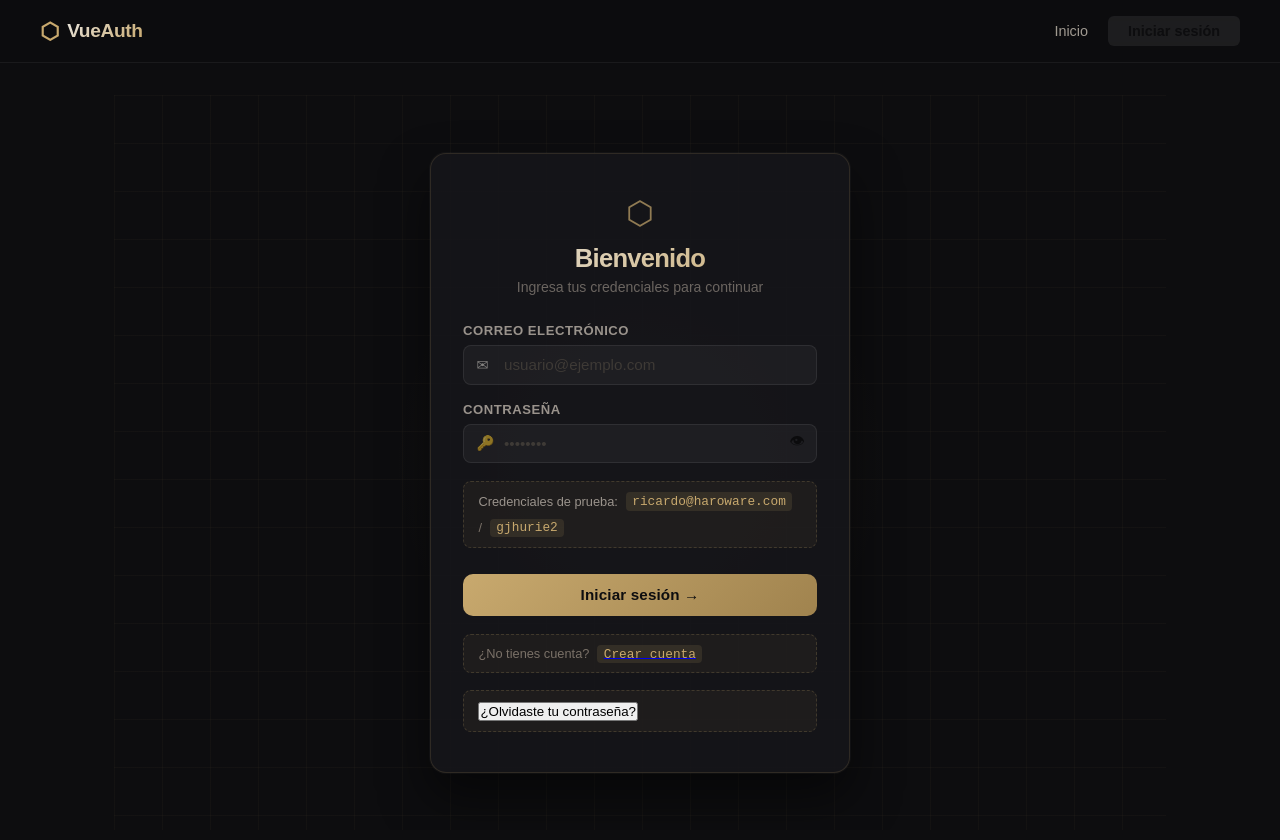
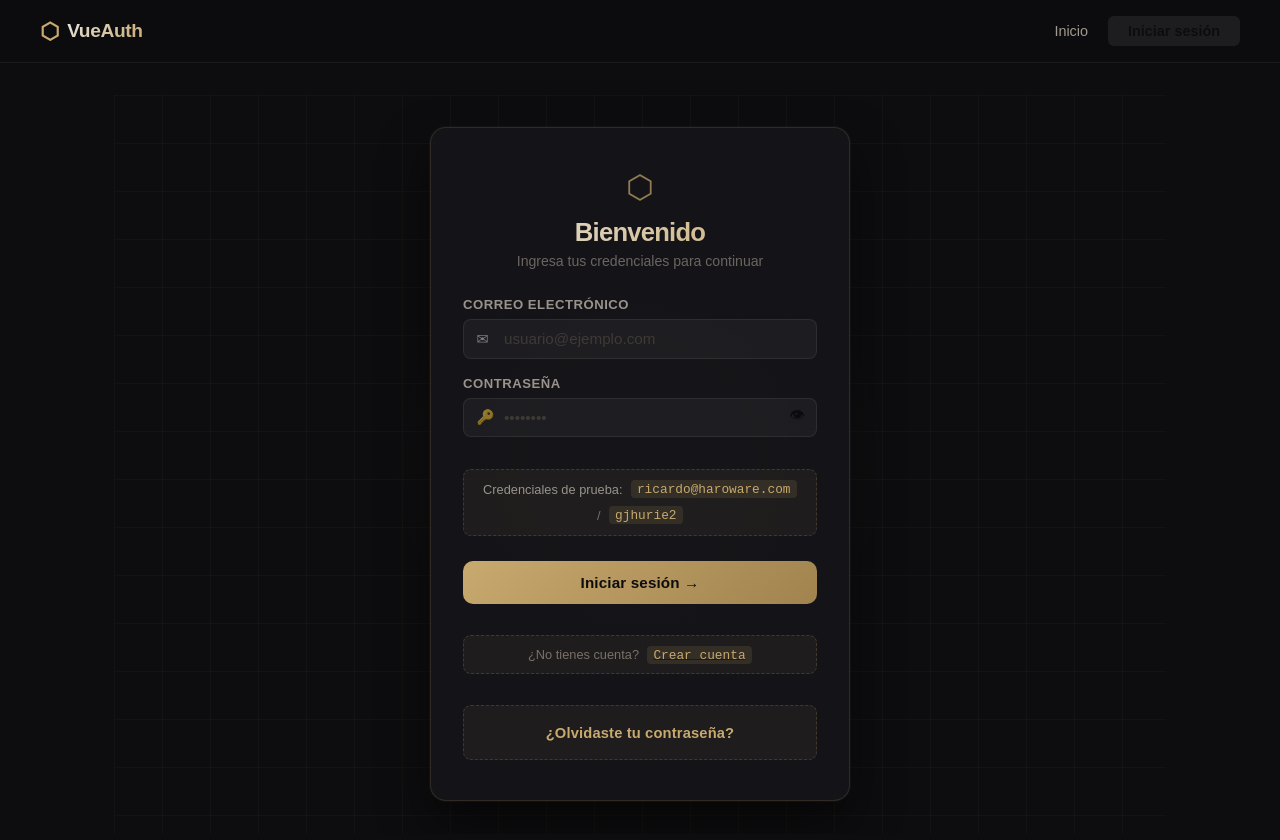
Before and after one commit to Skianyan/Vue-login, a Vue app: page /login in a window 1280 px wide. Shown: the top 840 px of the page. Built offline with nearby package versions, Linux system fonts and the light colour scheme.

Commit message:
fixed pass reset, add styles, add reset cooldown

```diff
--- a/src/views/LoginView.vue
+++ b/src/views/LoginView.vue
@@ -126,8 +126,10 @@
             </div>
           </div>
 
-          <button class="btn-submit">
-            Enviar enlace →
+          <button class="btn-submit" :disabled="isLoading || recoverCooldown > 0">
+            <span v-if="isLoading" class="spinner"></span>
+            <span v-else-if="recoverCooldown > 0">Reintentar en {{ recoverCooldown }}s</span>
+            <span v-else>Enviar enlace →</span>
           </button>
 
           <div class="hint-box">
@@ -146,7 +148,7 @@
 </template>
 
 <script setup>
-import { ref, reactive } from 'vue'
+import { ref, reactive, onUnmounted } from 'vue'
 import { useRouter } from 'vue-router'
 import { useAuth } from '@/composables/useAuth'
 import { supabase } from '@/lib/supabase'
@@ -170,6 +172,8 @@ const errors = reactive({
 const showPassword = ref(false)
 const isLoading = ref(false)
 const errorMsg = ref('')
+const recoverCooldown = ref(0)
+let recoverTimer = null
 
 // ── Validaciones individuales ──
 function validateEmail() {
@@ -232,6 +236,11 @@ async function handleLogin() {
 }
 // ── Recover  ──
 async function handleRecover() {
+  if (recoverCooldown.value > 0) {
+    errorMsg.value = `Espera ${recoverCooldown.value}s antes de reenviar.`
+    return
+  }
+
   errorMsg.value = ''
   isLoading.value = true
 
@@ -249,6 +258,7 @@ async function handleRecover() {
     }
 
     recoverySent.value = true
+    startRecoverCooldown(45)
 
   } catch (err) {
     errorMsg.value = 'Error enviando correo.'
@@ -256,4 +266,66 @@ async function handleRecover() {
     isLoading.value = false
   }
 }
+
+function startRecoverCooldown(seconds = 45) {
+  if (recoverTimer) {
+    clearInterval(recoverTimer)
+  }
+
+  recoverCooldown.value = seconds
+
+  recoverTimer = setInterval(() => {
+    recoverCooldown.value -= 1
+
+    if (recoverCooldown.value <= 0) {
+      recoverCooldown.value = 0
+      clearInterval(recoverTimer)
+      recoverTimer = null
+    }
+  }, 1000)
+}
+
+onUnmounted(() => {
+  if (recoverTimer) {
+    clearInterval(recoverTimer)
+    recoverTimer = null
+  }
+})
 </script>
+
+<style scoped>
+.hint-box {
+  margin-top: 0.85rem;
+  display: flex;
+  justify-content: center;
+}
+
+.link {
+  border: 1px solid transparent;
+  background: transparent;
+  color: #c8a96e;
+  font-size: 0.92rem;
+  font-weight: 600;
+  letter-spacing: 0.01em;
+  padding: 0.45rem 0.75rem;
+  border-radius: 8px;
+  cursor: pointer;
+  transition: all 0.2s ease;
+}
+
+.link:hover {
+  color: #e8e4dc;
+  border-color: rgba(200, 169, 110, 0.45);
+  background: rgba(200, 169, 110, 0.1);
+  transform: translateY(-1px);
+}
+
+.link:focus-visible {
+  outline: none;
+  box-shadow: 0 0 0 3px rgba(200, 169, 110, 0.25);
+}
+
+.link:active {
+  transform: translateY(0);
+}
+</style>
--- a/src/views/ResetPasswordView.vue
+++ b/src/views/ResetPasswordView.vue
@@ -1,7 +1,14 @@
 <template>
   <div class="login-page">
+    <div class="bg-grid" aria-hidden="true"></div>
+    <div class="bg-glow" aria-hidden="true"></div>
+
     <div class="login-card">
+      <div class="card-header">
+        <span class="card-icon">🔐</span>
         <h1 class="card-title">Nueva contraseña</h1>
+        <p class="card-subtitle">Elige una contraseña segura para tu cuenta</p>
+      </div>
 
       <Transition name="alert">
         <div v-if="errorMsg" class="alert-error" role="alert">
@@ -9,11 +16,13 @@
         </div>
       </Transition>
 
-			<form @submit.prevent="handleReset">
+      <form class="login-form" @submit.prevent="handleReset">
+        <label for="new-password" class="field-label">Nueva contraseña</label>
         <input
+          id="new-password"
           v-model.trim="password"
           type="password"
-					placeholder="Nueva contraseña"
+          placeholder="Mínimo 6 caracteres"
           class="field-input"
           autocomplete="new-password"
           :disabled="isLoading"
@@ -29,50 +38,212 @@
 </template>
 
 <script setup>
-import { ref, onMounted } from "vue";
-import { supabase } from "@/lib/supabase";
-import { useRouter } from "vue-router";
+import { ref, onMounted } from 'vue'
+import { supabase } from '@/lib/supabase'
+import { useRouter } from 'vue-router'
 
-const router = useRouter();
-const password = ref("");
-const errorMsg = ref("");
-const isLoading = ref(false);
+const router = useRouter()
+const password = ref('')
+const errorMsg = ref('')
+const isLoading = ref(false)
 
 onMounted(async () => {
-	const { data, error } = await supabase.auth.getSession();
+  const { data, error } = await supabase.auth.getSession()
 
   if (error || !data.session) {
-		errorMsg.value = "El enlace de recuperación es inválido o expiró.";
-		setTimeout(() => router.replace("/login"), 1800);
+    errorMsg.value = 'El enlace de recuperación es inválido o expiró.'
+    setTimeout(() => router.replace('/login'), 1800)
   }
-});
+})
 
 async function handleReset() {
-	errorMsg.value = "";
+  errorMsg.value = ''
 
   if (!password.value || password.value.length < 6) {
-		errorMsg.value = "La contraseña debe tener al menos 6 caracteres.";
-		return;
+    errorMsg.value = 'La contraseña debe tener al menos 6 caracteres.'
+    return
   }
 
-	isLoading.value = true;
+  isLoading.value = true
 
   try {
     const { error } = await supabase.auth.updateUser({
       password: password.value,
-		});
+    })
 
     if (error) {
-			errorMsg.value = error.message;
-			return;
+      errorMsg.value = error.message
+      return
     }
 
-		await supabase.auth.signOut();
-		await router.replace("/login");
+    await supabase.auth.signOut()
+    await router.replace('/login')
   } catch {
-		errorMsg.value = "Error al actualizar contraseña.";
+    errorMsg.value = 'Error al actualizar contraseña.'
   } finally {
-		isLoading.value = false;
+    isLoading.value = false
   }
 }
 </script>
+
+<style scoped>
+.login-page {
+  min-height: calc(100vh - 120px);
+  display: grid;
+  place-items: center;
+  padding: 1.5rem;
+  position: relative;
+  overflow: hidden;
+}
+
+.bg-grid {
+  position: absolute;
+  inset: 0;
+  background-image:
+    linear-gradient(rgba(255, 255, 255, 0.03) 1px, transparent 1px),
+    linear-gradient(90deg, rgba(255, 255, 255, 0.03) 1px, transparent 1px);
+  background-size: 40px 40px;
+  mask-image: radial-gradient(circle at center, black 25%, transparent 90%);
+  pointer-events: none;
+}
+
+.bg-glow {
+  position: absolute;
+  width: 360px;
+  height: 360px;
+  border-radius: 9999px;
+  background: radial-gradient(circle, rgba(200, 169, 110, 0.22) 0%, rgba(200, 169, 110, 0) 70%);
+  filter: blur(6px);
+  top: 50%;
+  left: 50%;
+  transform: translate(-50%, -50%);
+  pointer-events: none;
+}
+
+.login-card {
+  position: relative;
+  z-index: 1;
+  width: min(460px, 100%);
+  background: rgba(20, 20, 23, 0.92);
+  border: 1px solid rgba(255, 255, 255, 0.08);
+  border-radius: 18px;
+  padding: 1.6rem;
+  box-shadow: 0 18px 45px rgba(0, 0, 0, 0.35);
+}
+
+.card-header {
+  margin-bottom: 1rem;
+  text-align: center;
+}
+
+.card-icon {
+  display: inline-block;
+  margin-bottom: 0.35rem;
+  font-size: 1.35rem;
+}
+
+.card-title {
+  color: #f5f2ea;
+  margin-bottom: 0.35rem;
+}
+
+.card-subtitle {
+  color: #b8b0a4;
+  font-size: 0.92rem;
+}
+
+.login-form {
+  display: grid;
+  gap: 0.8rem;
+}
+
+.field-label {
+  color: #c9c1b6;
+  font-size: 0.86rem;
+  font-weight: 600;
+}
+
+.field-input {
+  width: 100%;
+  border: 1px solid rgba(255, 255, 255, 0.14);
+  background: rgba(255, 255, 255, 0.05);
+  color: #f5f2ea;
+  border-radius: 10px;
+  padding: 0.72rem 0.82rem;
+  font-size: 0.95rem;
+  transition: border-color 0.2s ease, box-shadow 0.2s ease;
+}
+
+.field-input::placeholder {
+  color: #8f877d;
+}
+
+.field-input:focus {
+  outline: none;
+  border-color: rgba(200, 169, 110, 0.85);
+  box-shadow: 0 0 0 3px rgba(200, 169, 110, 0.18);
+}
+
+.btn-submit {
+  margin-top: 0.4rem;
+  width: 100%;
+  border: none;
+  border-radius: 10px;
+  padding: 0.78rem 1rem;
+  font-size: 0.95rem;
+  font-weight: 700;
+  color: #161616;
+  background: linear-gradient(135deg, #d8bc87, #b89459);
+  cursor: pointer;
+  transition: transform 0.18s ease, filter 0.2s ease;
+}
+
+.btn-submit:hover:not(:disabled) {
+  transform: translateY(-1px);
+  filter: brightness(1.03);
+}
+
+.btn-submit:disabled {
+  opacity: 0.7;
+  cursor: not-allowed;
+}
+
+.spinner {
+  display: inline-block;
+  width: 18px;
+  height: 18px;
+  border: 2px solid rgba(0, 0, 0, 0.18);
+  border-top-color: rgba(0, 0, 0, 0.75);
+  border-radius: 9999px;
+  animation: spin 0.75s linear infinite;
+}
+
+.alert-error {
+  margin-bottom: 0.8rem;
+  padding: 0.7rem 0.8rem;
+  border-radius: 10px;
+  border: 1px solid rgba(255, 110, 110, 0.45);
+  background: rgba(255, 110, 110, 0.12);
+  color: #ffc1c1;
+  display: flex;
+  gap: 0.45rem;
+  align-items: center;
+}
+
+.alert-enter-active,
+.alert-leave-active {
+  transition: all 0.2s ease;
+}
+
+.alert-enter-from,
+.alert-leave-to {
+  opacity: 0;
+  transform: translateY(-5px);
+}
+
+@keyframes spin {
+  to {
+    transform: rotate(360deg);
+  }
+}
+</style>
```
Lines whose indentation alone changed are shown as unchanged.
